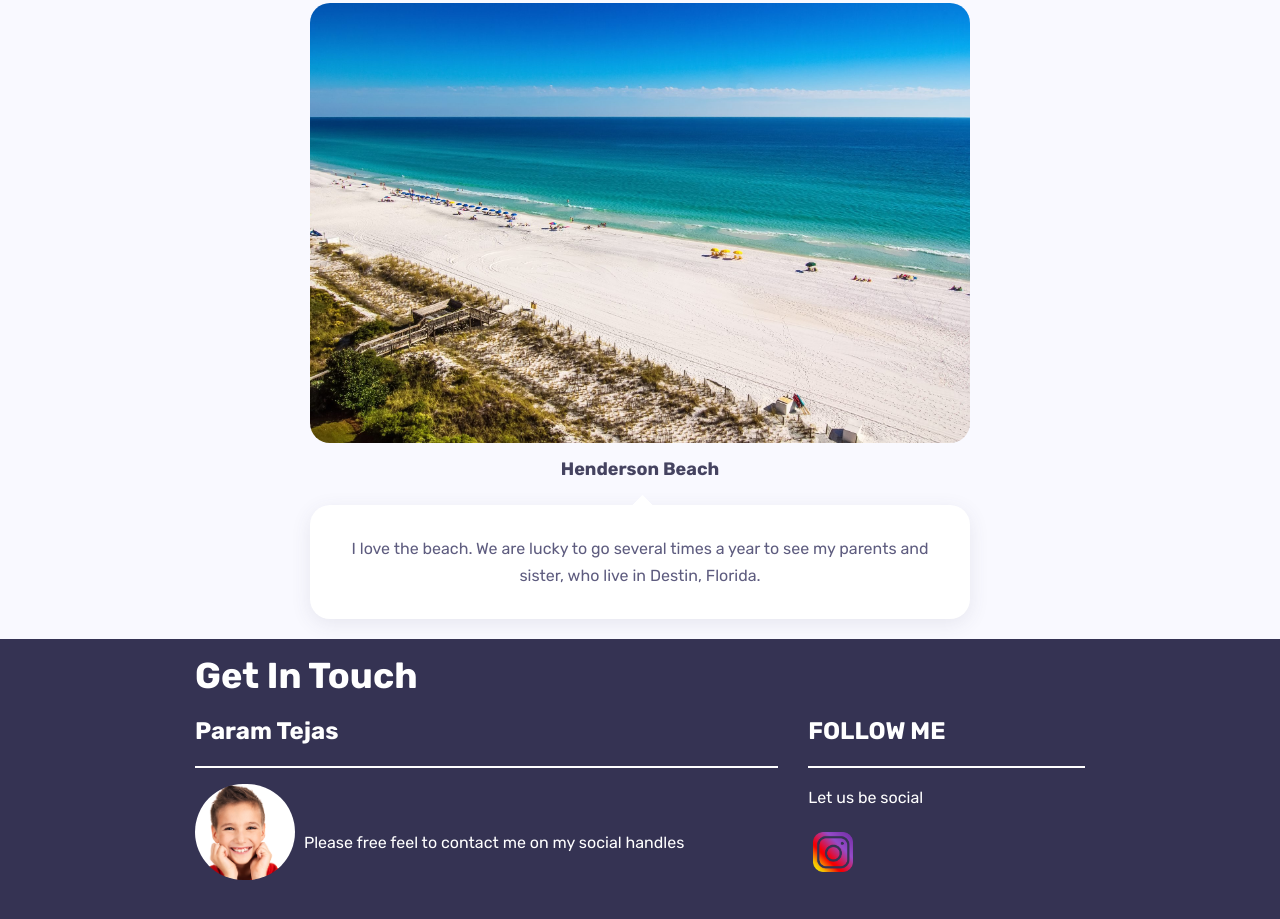
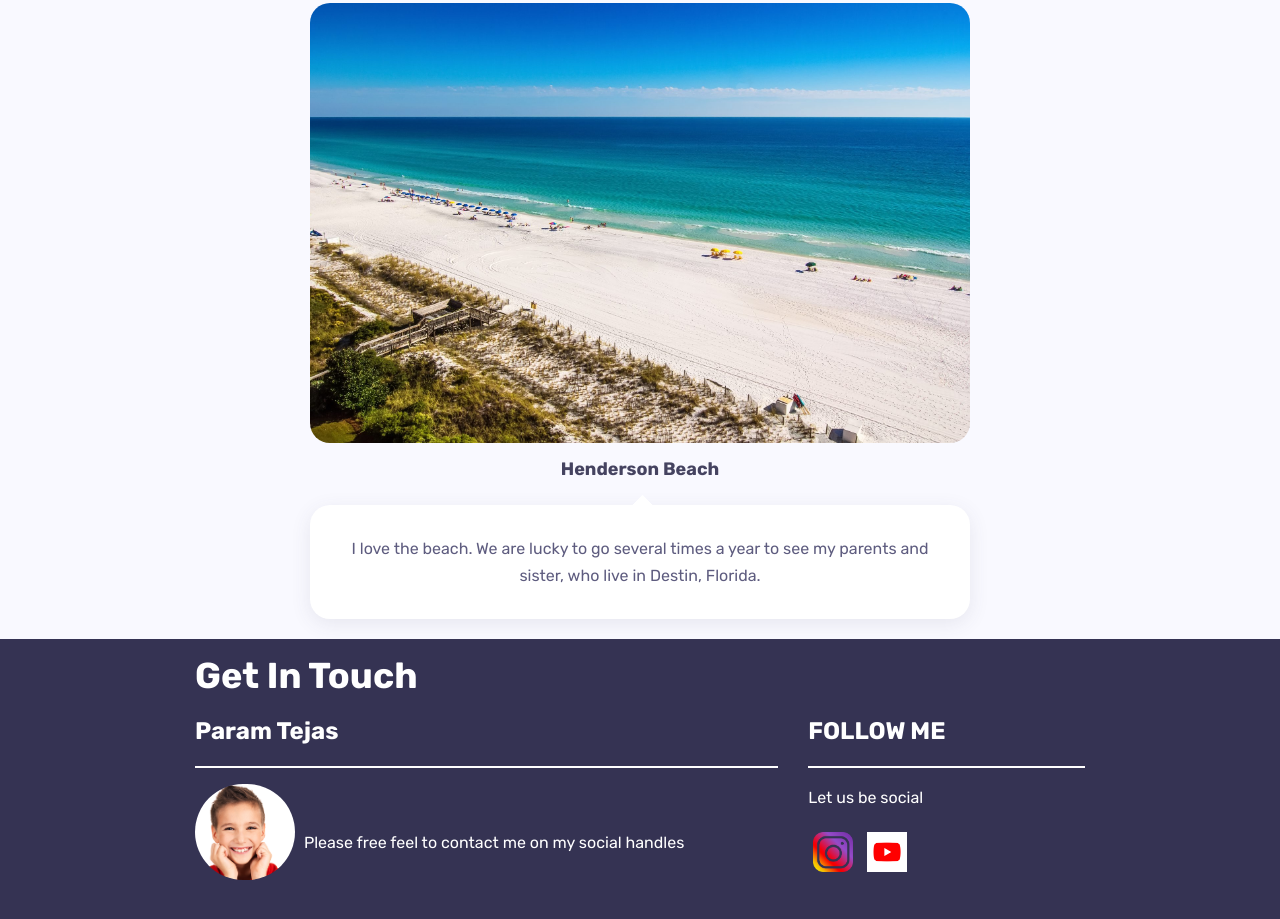
Before and after one commit to ParamTejas/Portfolio-144, a plain HTML site: page Website-Template/index.html in a window 1280 px wide. Shown: the part 4583-5502 px from the top of the page. Drawn offline with Linux system fonts and the light colour scheme.

Commit message:
Add files via upload

```diff
--- a/Website-Template/index.html
+++ b/Website-Template/index.html
@@ -23,7 +23,7 @@
 
 @font-face {
   font-weight: 400;
-  font-style:  normal;
+  font-style : normal;
   font-family: 'Inter-Loom';
 
   src: url('https://cdn.loom.com/assets/fonts/inter/Inter-UI-Regular.woff2') format('woff2');
@@ -625,6 +625,9 @@
 				    <a href="https://www.instagram.com/param_tejas/">
 				      <img src="instagram.png" style="width: 40px;margin: 5px">
 				    </a>
+					<a href="https://www.youtube.com/channel/UCK5MQdVWyFHRYd3Aqx9dNRw">
+						<img src="youtube.png" style="width: 40px;margin: 5px">
+					  </a>
 				</div>
 
 			</div>
```
Also changed, not shown: Website-Template/youtube.png (added).
